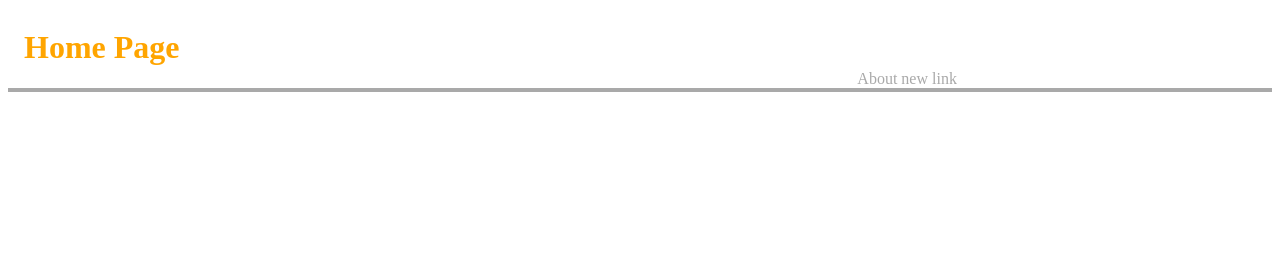
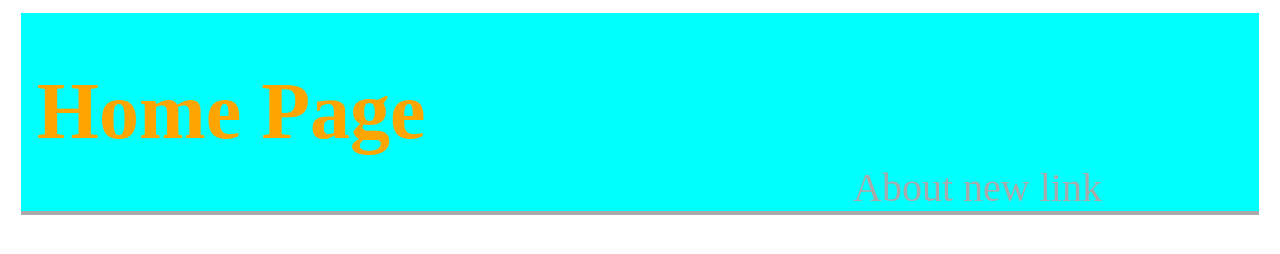
Before and after one commit to JayFarnsworth/GitCollaboration1, a plain HTML site: page app/index.html in a window 1280 px wide. Drawn offline with Linux system fonts and the light colour scheme.

Commit message:
changed header css

```diff
--- a/app/styles.css
+++ b/app/styles.css
@@ -4,6 +4,10 @@ header {
   grid-gap: 10px;
   align-items: end;
   border-bottom: .3rem solid darkgrey;
+  margin: 1vw;
+  color: blue;
+  font-size: 5vh;
+  background-color: aqua;
 }
 
 h1 {
```
